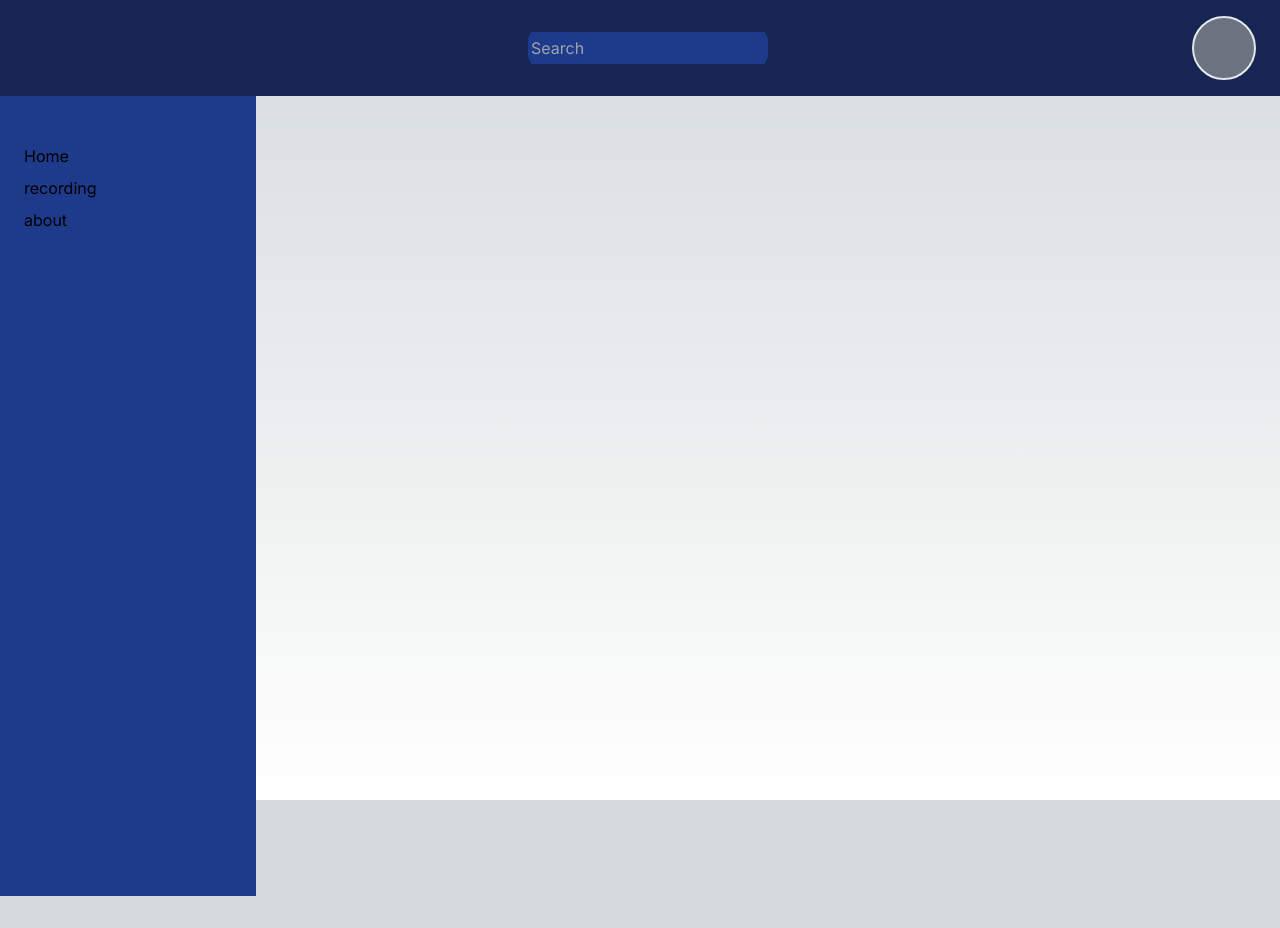
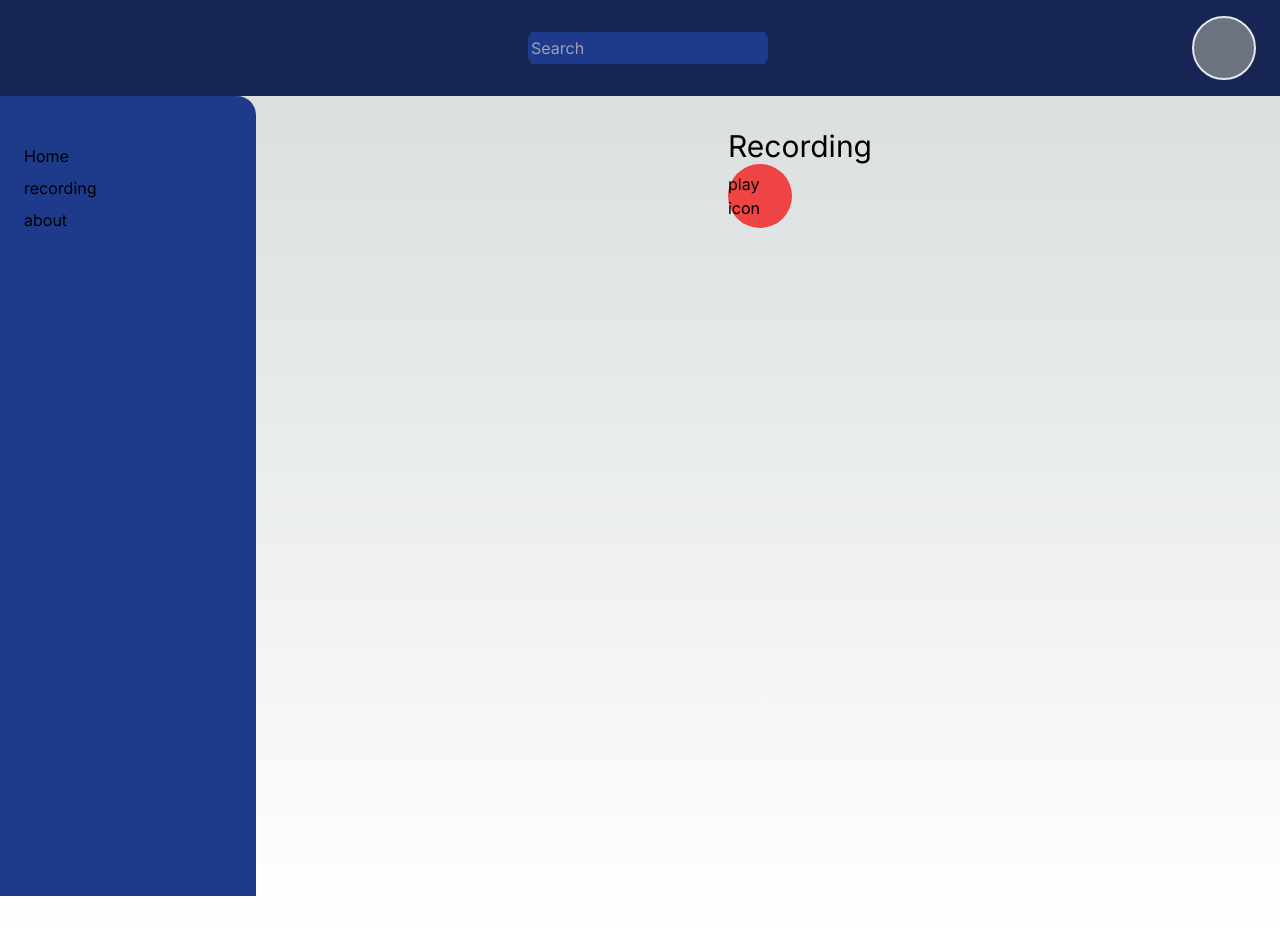
Before and after one commit to 3D-Volumetric-Cloud/3d-volumetric-cloud, a Next.js app in the folder Frontend/: page /recording in a window 1280 px wide. Before the commit the page ends 800 px from the top, so only its background shows below. Built offline with nearby package versions, Linux system fonts and the light colour scheme.

Commit message:
fixes in application layout

```diff
--- a/Frontend/src/app/globals.css
+++ b/Frontend/src/app/globals.css
@@ -11,8 +11,8 @@
 @media (prefers-color-scheme: dark) {
   :root {
     --foreground-rgb: 255, 255, 255;
-    --background-start-rgb: 200, 200, 200;
-    --background-end-rgb: 200, 200, 200;
+    /* --background-start-rgb: 200, 200, 200;
+    --background-end-rgb: 200, 200, 200; */
   }
 }
 
--- a/Frontend/src/app/layout.tsx
+++ b/Frontend/src/app/layout.tsx
@@ -18,11 +18,13 @@ export default function RootLayout({
 }>) {
   return (
     <html lang="en">
+      <body className={inter.className}>
+            <NavBar/>
+            <SidePanel/>
 
-      <body className={inter.className}>
-        <NavBar/>
-        {children}
-        <SidePanel/>
+            <main className="pt-32 pl-80">
+                {children}
+            </main>
       </body>
     </html>
   );
--- a/Frontend/src/app/recording/page.tsx
+++ b/Frontend/src/app/recording/page.tsx
@@ -4,8 +4,11 @@ import RecordButton from "./RecordButton";
 
 export default function Recording() {
     return (
-        <div className="min-h-screen">
-            <RecordButton/>
+        <div className="min-h-screen flex flex-row justify-center">
+            <div>
+                <p className="text-3xl flex flex-col justify-center">Recording</p>
+                <RecordButton/>
+            </div>
         </div>
     );
 }
--- a/Frontend/src/components/NavBar/index.tsx
+++ b/Frontend/src/components/NavBar/index.tsx
@@ -5,7 +5,7 @@ import SearchBar from "./SearchBar";
 
 export default function NavBar() {
     return (
-        <div className="fixed left-0 top-0 w-full h-1 py-12 bg-blue-950 p-6 justify-between" id="NavBar">
+        <div className="fixed left-0 top-0 w-full h-1 py-12 bg-blue-950 p-6 justify-between mb-8" id="NavBar">
             <div className="flex flex-row justify-between items-center h-full w-full">
                 <div className="mx-10"></div>
                 <SearchBar/>
--- /dev/null
+++ b/Frontend/src/components/SidePanel/SidePanel.css
@@ -0,0 +1,3 @@
+.panel {
+    border-top-right-radius: 1.2rem;
+}
--- a/Frontend/src/components/SidePanel/index.tsx
+++ b/Frontend/src/components/SidePanel/index.tsx
@@ -1,6 +1,9 @@
+import './SidePanel.css';
+
+
 export default function SidePanel() {
     return (
-        <div className="fixed left-0 top-24 h-full w-64 py-12 bg-blue-900 p-6">
+        <div className="fixed left-0 top-24 h-full w-64 py-12 bg-blue-900 p-6 panel">
             <ul>
                 <li className="mb-2"><a href='/'>Home</a></li>
                 <li className="mb-2"><a href='/recording'>recording</a></li>
```
